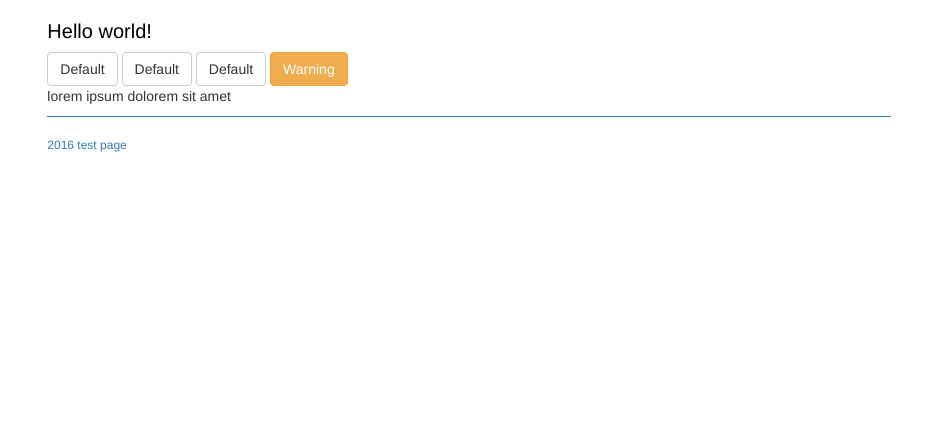
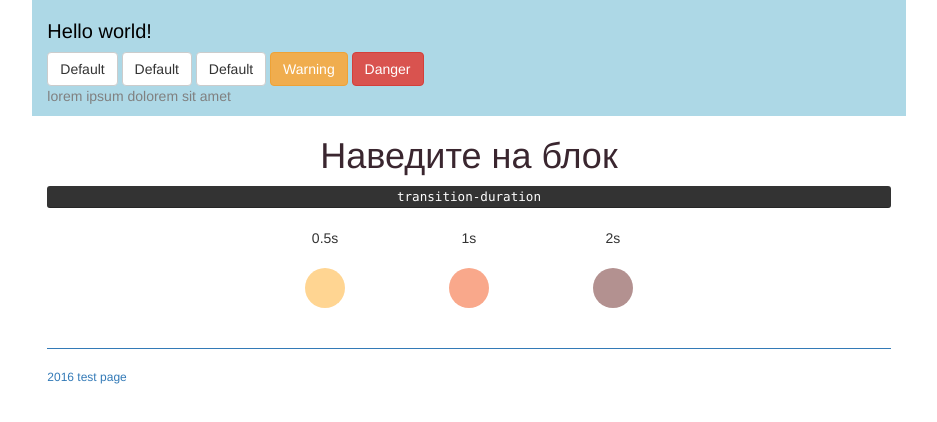
Before and after one commit to Kostomarov/bootstrap-tmplate, a website: page index.html in a window 1280 px wide. Shown: the whole page, without its empty margins (171-1108 px from the left). Drawn offline with Linux system fonts and the light colour scheme.

Commit message:
transition

```diff
--- a/index.html
+++ b/index.html
@@ -1,29 +1,54 @@
 <!doctype html>
 <html>
+
 <head>
     <meta charset="utf-8">
     <title>Test gulp!</title>
     <meta name="viewport" content="width=device-width, initial-scale=1">
     <link rel="stylesheet" href="css/style.css">
 </head>
+
 <body>
-        <div class="row">
-            <div class="col-md-8 col-md-offset-2">
+    <div class="body row">
+        <div class="holder col-md-8 col-md-offset-2">
             <h2 class="title">Hello world!</h2>
 
             <button type="button" class="btn btn-default">Default</button>
             <button type="button" class="btn btn-default">Default</button>
             <button type="button" class="btn btn-default">Default</button>
             <button type="button" class="btn btn-warning">Warning</button>
+            <button type="button" class="btn btn-danger">Danger</button>
 
             <p class="text">
                 lorem ipsum dolorem sit amet
             </p>
+        </div>
 
+        <div class="wrap row col-md-8 col-md-offset-2">
+            <h1>Наведите на блок</h1>
+            <kbd>transition-duration</kbd>
+            <div class="trn-container">
+                <span>0.5s</span>
+                <div class="box1 box"></div>
+            </div>
+            <div class="trn-container">
+                <span>1s</span>
+                <div class="box2 box"></div>
+            </div>
+            <div class="trn-container">
+                <span>2s</span>
+                <div class="box3 box"></div>
+            </div>
+        </div>
+
+    </div>
+    <div class="row">
+        <div class="col-md-8 col-md-offset-2">
             <p class="footer-text">
                 2016 test page
             </p>
         </div>
     </div>
 </body>
+
 </html>
--- a/less/style.less
+++ b/less/style.less
@@ -9,6 +9,16 @@
     font-size: 14px;
 }
 
+.body{
+    .holder{
+        background-color: lightblue;
+        color: gray;
+    }
+    .wrap{
+       margin-bottom: 40px;
+    }
+}
+
 .footer-text {
     color: @brand-primary;
     font-size: 12px;
--- /dev/null
+++ b/less/transitions.less
@@ -0,0 +1,44 @@
+.wrap {
+  text-align: center;
+  h1 {
+    color: #3A262F;
+    font-weight: normal;
+    text-align: center;
+  }
+  kbd {
+    display: block;
+    text-align: center;
+    margin-bottom: 20px;
+  }
+  .trn-container {
+    display: inline-block;
+    .box {
+      height: 40px;
+      width: 40px;
+      border-radius: 50%;
+      margin: 20px 50px 0;
+    }
+  }
+  &:hover {
+    .box {
+      -webkit-transform: scale(2);
+      -ms-transform: scale(2);
+      transform: scale(2);
+    }
+  }
+}
+
+.box1 {
+  background: #FFD592;
+  transition: .5s;
+}
+
+.box2 {
+  background: #F9A88B;
+  transition: 1s;
+}
+
+.box3 {
+  background: #B39190;
+  transition: 2s;
+}
```
Also changed, not shown: css/style.css. Lines whose indentation alone changed are shown as unchanged.
